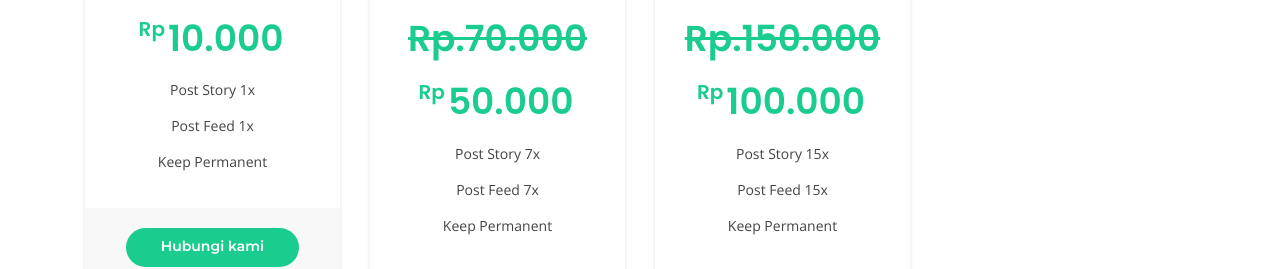
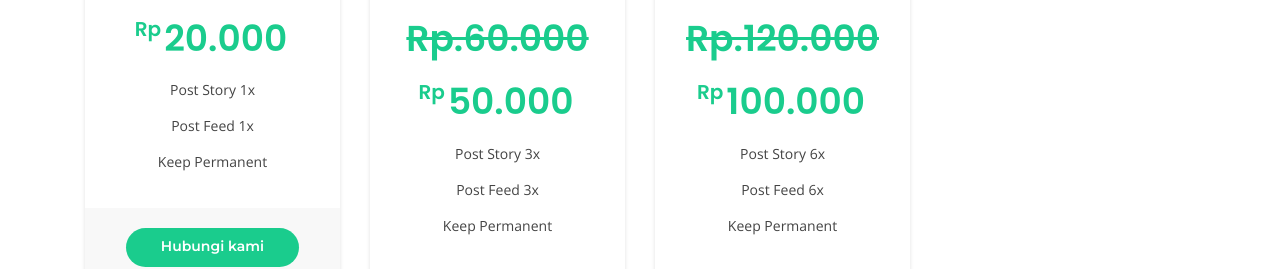
Before and after one commit to shopeefeed/shopeefeed.github.io, a plain HTML site: page index.html in a window 1280 px wide. Shown: the part 2276-2545 px from the top of the page. Drawn offline with nearby package versions, Linux system fonts and the light colour scheme.

Commit message:
Update index.html

```diff
--- a/index.html
+++ b/index.html
@@ -385,7 +385,7 @@
           <div class="col-lg-3 col-md-6">
             <div class="box featured" data-aos="zoom-in" data-aos-delay="100">
 			 <h3>Paket 1</h3>
-              <h4><sup>Rp</sup>10.000<span> </span></h4>
+              <h4><sup>Rp</sup>20.000<span> </span></h4>
               <ul>
                 <li>Post Story 1x</li>
                 <li>Post Feed 1x</li>
@@ -401,11 +401,11 @@
       <div class="col-lg-3 col-md-6 mt-4 mt-lg-0">
         <div class="box" data-aos="zoom-in" data-aos-delay="100">
           <h3>Paket 2</h3>
-          <h4><sup></sup><s>Rp.70.000</s><span></span></h4>
+          <h4><sup></sup><s>Rp.60.000</s><span></span></h4>
           <h4><sup>Rp</sup>50.000<span></span></h4>
           <ul>
-            <li>Post Story 7x</li>
-                <li>Post Feed 7x</li>
+            <li>Post Story 3x</li>
+                <li>Post Feed 3x</li>
                 <li>Keep Permanent</li>
                </ul>
           <div class="btn-wrap">
@@ -419,11 +419,11 @@
 <div class="col-lg-3 col-md-6 mt-4 mt-lg-0">
   <div class="box" data-aos="zoom-in" data-aos-delay="100">
     <h3>Paket 3</h3>
-    <h4><sup></sup><s>Rp.150.000</s><span></span></h4>
+    <h4><sup></sup><s>Rp.120.000</s><span></span></h4>
     <h4><sup>Rp</sup>100.000<span></span></h4>
     <ul>
-      <li>Post Story 15x</li>
-          <li>Post Feed 15x</li>
+      <li>Post Story 6x</li>
+          <li>Post Feed 6x</li>
           <li>Keep Permanent</li>
          </ul>
     <div class="btn-wrap">
```
